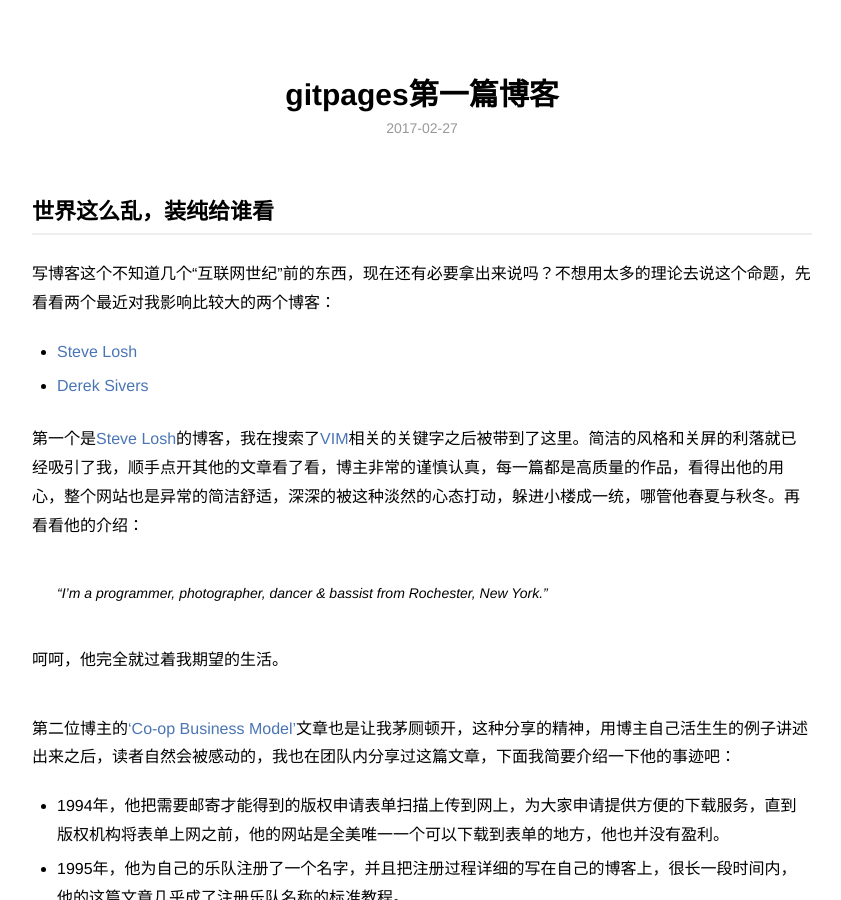
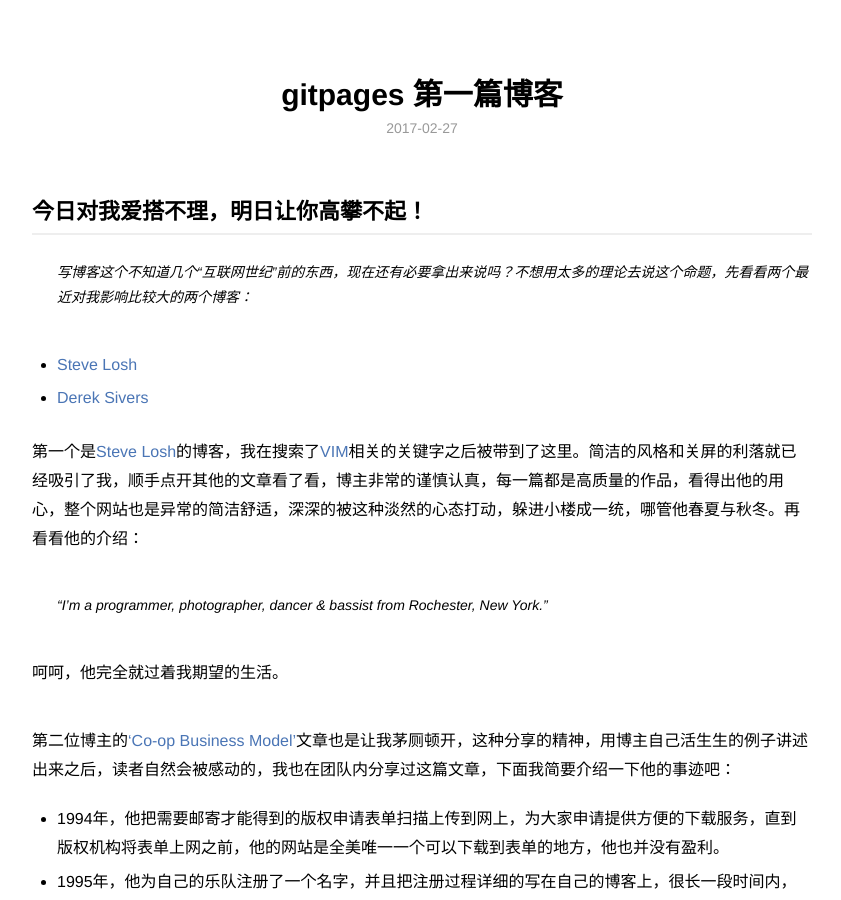
Before and after one commit to octopusy/octopusy.github.io, a Jekyll site: the page built from _posts/2017-02-27-first-blog.md, in a window 1280 px wide and 900 px high. Shown: the whole window, without its empty margins (218-1059 px from the left). Built offline with Jekyll 4.4.1, drawn with Linux system fonts in a browser that asks for light colours; some of the changed text lies outside the part shown.

Commit message:
修改博客内容
修改博客内容

```diff
--- a/_posts/2017-02-27-first-blog.md
+++ b/_posts/2017-02-27-first-blog.md
@@ -1,13 +1,13 @@
 ---
 layout:     post
-title:      gitpages第一篇博客
+title:      gitpages 第一篇博客
 category: blog
 description: 写博客这个这么古老的行为，还有必要拿出来说吗，我看有。
 ---
 
-## 世界这么乱，装纯给谁看
+## 今日对我爱搭不理，明日让你高攀不起！
 
-写博客这个不知道几个“互联网世纪”前的东西，现在还有必要拿出来说吗？不想用太多的理论去说这个命题，先看看两个最近对我影响比较大的两个博客：
+> 写博客这个不知道几个“互联网世纪”前的东西，现在还有必要拿出来说吗？不想用太多的理论去说这个命题，先看看两个最近对我影响比较大的两个博客：
 
 * [Steve Losh][]
 * [Derek Sivers][]
```
